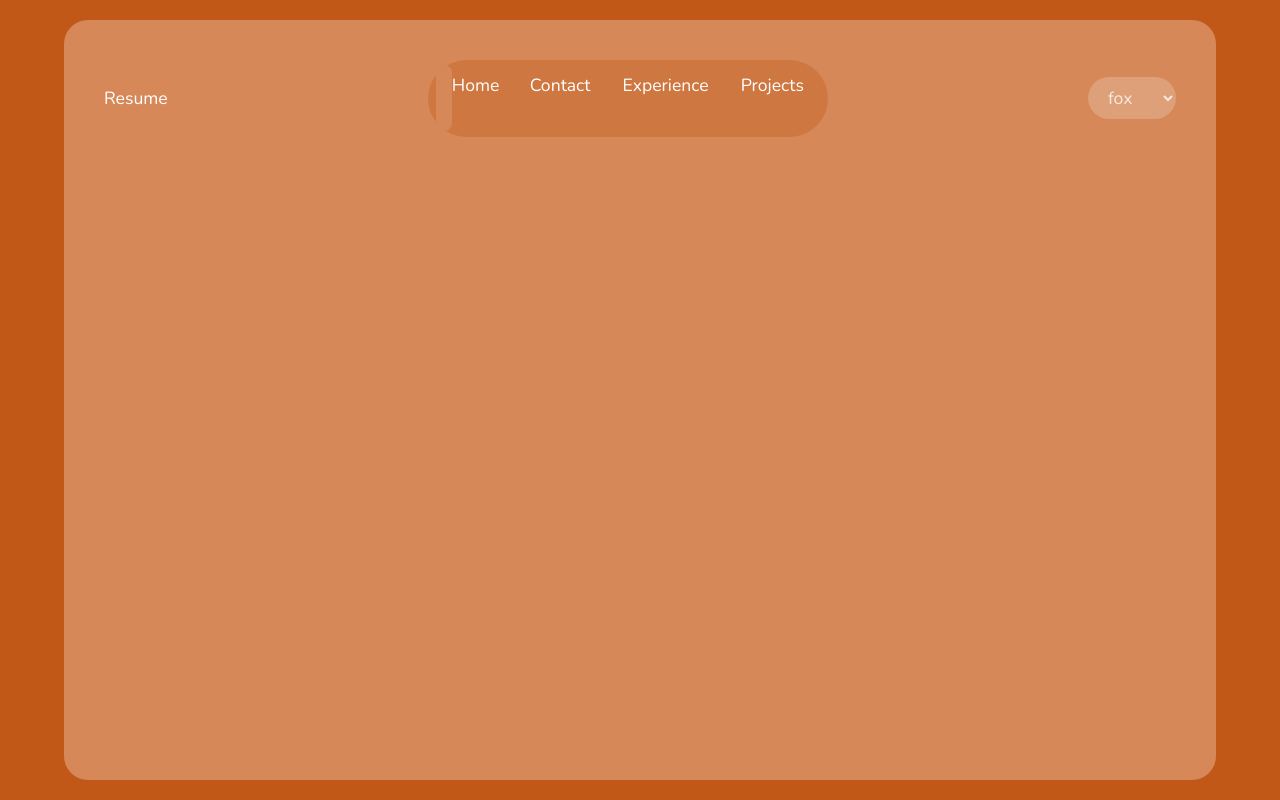
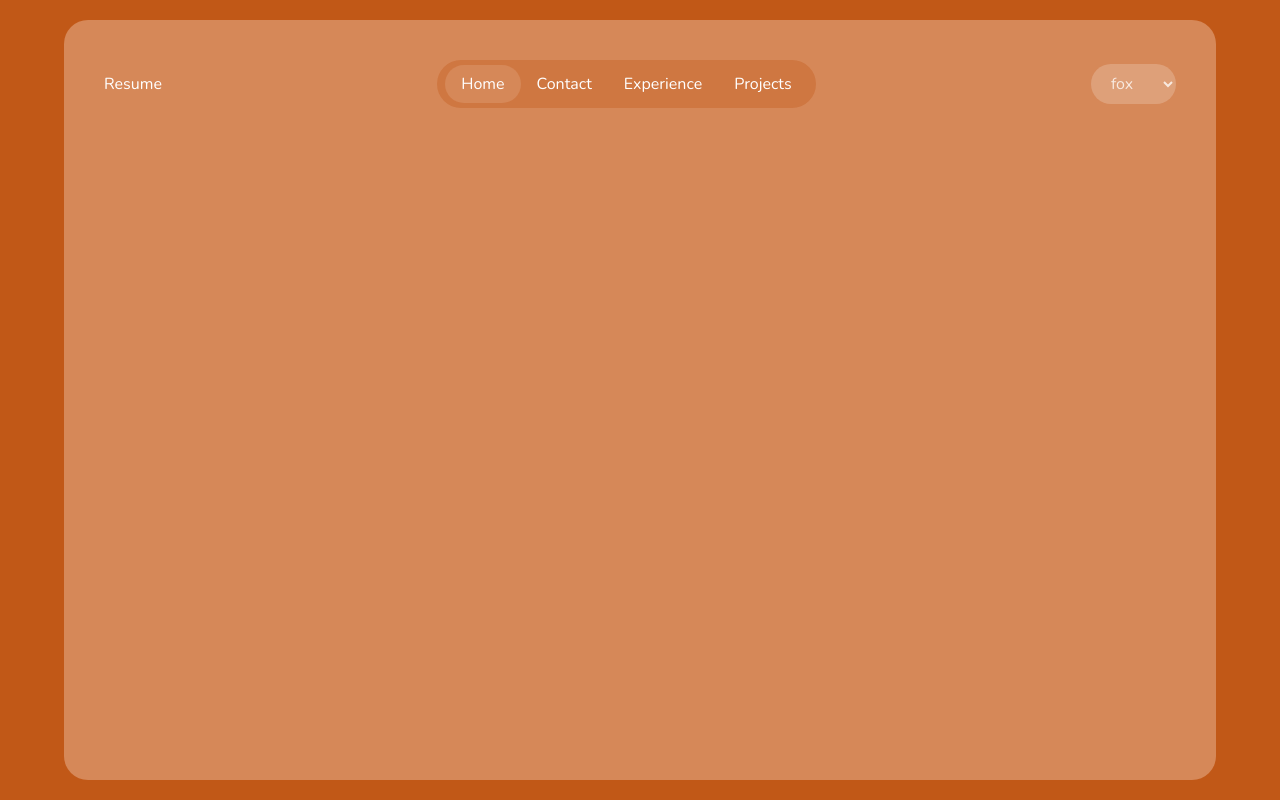
Before and after one commit to MiladKarandish/portfolio-v2, a Next.js app: page / in a window 1280 px wide. Built offline with nearby package versions, Linux system fonts and the light colour scheme.

Commit message:
fix: max font size added

```diff
--- a/src/app/styles/globals.css
+++ b/src/app/styles/globals.css
@@ -18,7 +18,7 @@ body {
   height: 100dvh;
   background: var(--bg-950);
   color: var(--text-100);
-  font-size: calc(0.7rem + 0.5vw);
+  font-size: calc(0.7rem + 0.5vw, 1.5rem);
 }
 
 @layer utilities {
```
